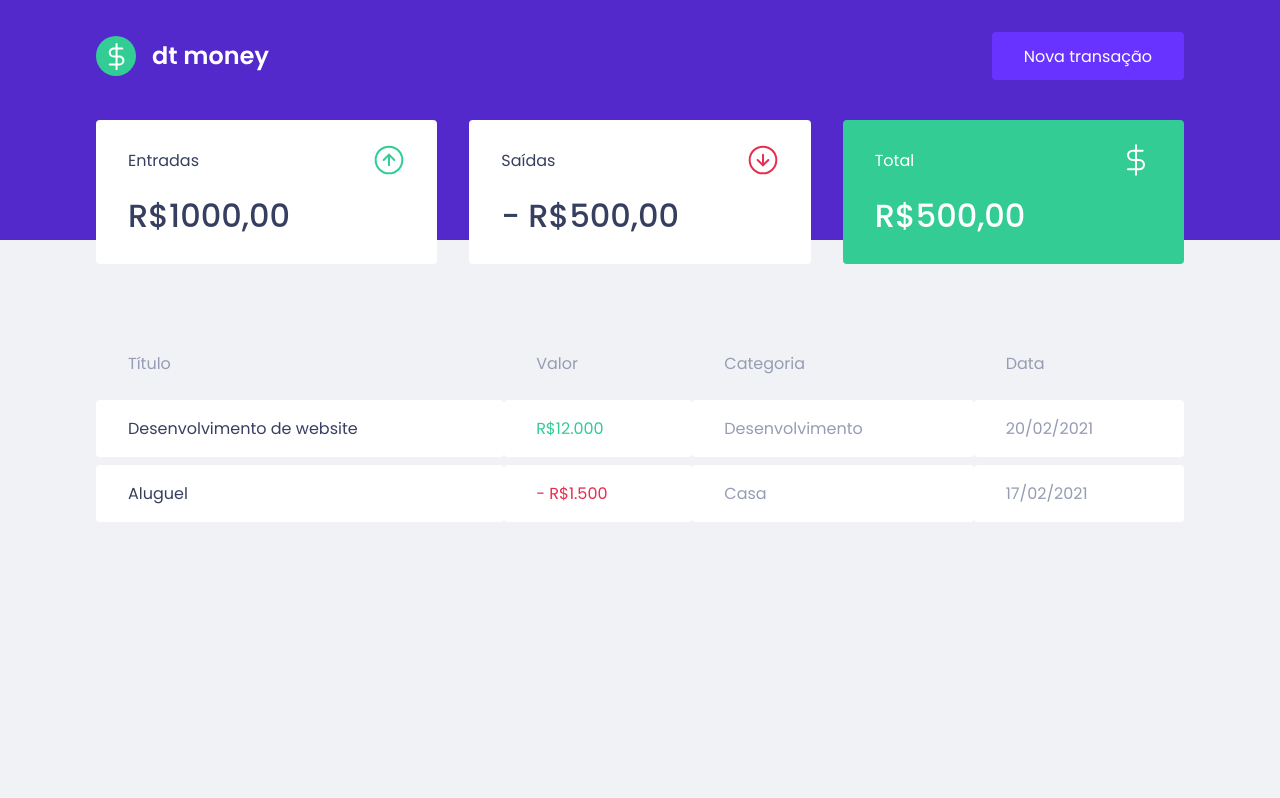
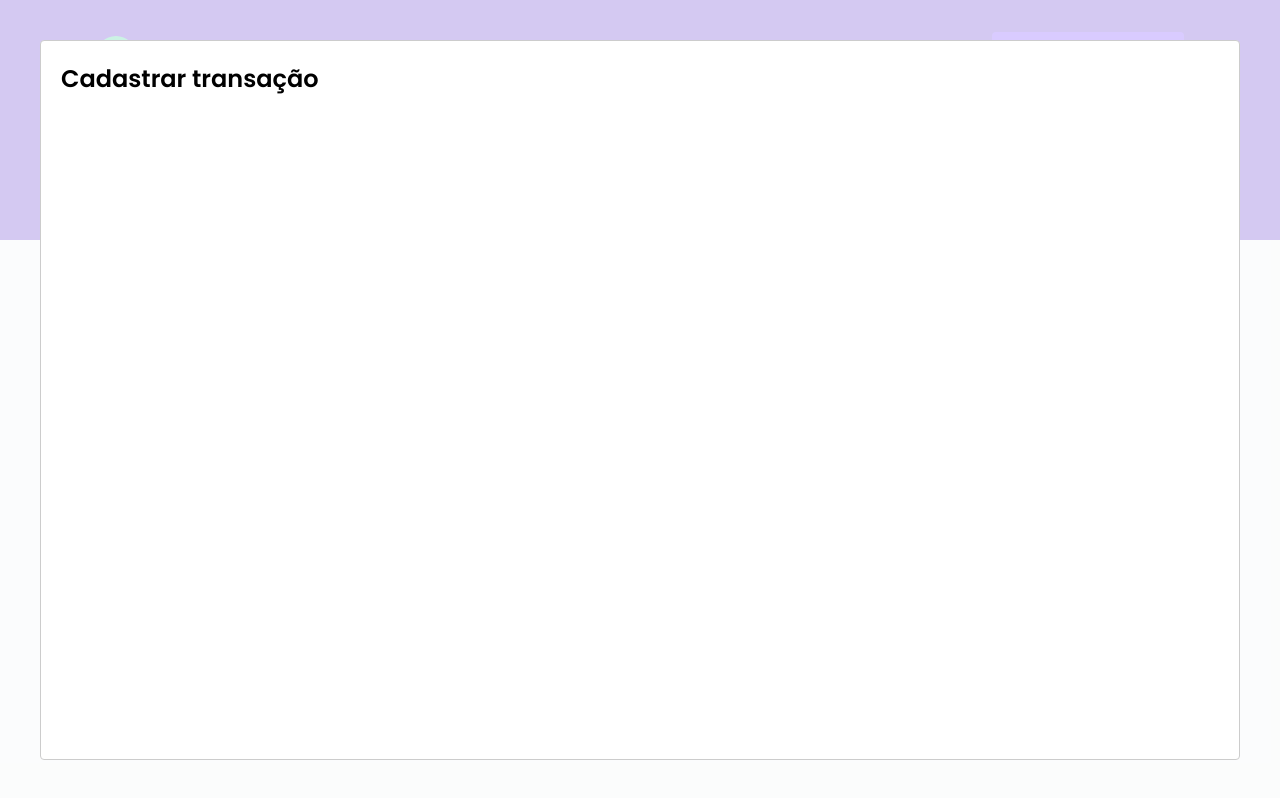
Before and after one commit to jrantunes/ignite-dtmoney, a React (Create React App) app: page / in a window 1280 px wide. Both pictures are taken after a click on the button "Nova transação". Built offline with nearby package versions, Linux system fonts and the light colour scheme; no server answers; what miragejs would draw is missing.

Commit message:
component: NewTransactionModal component created using react-modal

```diff
--- a/package.json
+++ b/package.json
@@ -7,6 +7,7 @@
     "miragejs": "^0.1.41",
     "react": "^17.0.1",
     "react-dom": "^17.0.1",
+    "react-modal": "^3.12.1",
     "react-scripts": "4.0.3",
     "styled-components": "^5.2.1",
     "web-vitals": "^1.0.1"
@@ -19,6 +20,7 @@
     "@types/node": "^12.0.0",
     "@types/react": "^17.0.0",
     "@types/react-dom": "^17.0.0",
+    "@types/react-modal": "^3.12.0",
     "@types/styled-components": "^5.1.9",
     "typescript": "^4.1.2"
   },
--- a/src/App.tsx
+++ b/src/App.tsx
@@ -1,12 +1,35 @@
+import { useState } from 'react';
+import Modal from 'react-modal';
 import { Dashboard } from "./components/Dashboard";
 import { Header } from "./components/Header";
+import { NewTransactionModal } from './components/NewTransactionModal';
+
 import { GlobalStyle } from "./styles/global";
 
+Modal.setAppElement('#root');
+
 export function App() {
+  const [isNewTransactionModalOpen, setIsNewTransactionModalOpen] = useState(false);
+
+  function handleOpenNewTransactionModal() {
+    setIsNewTransactionModalOpen(true);
+  }
+
+  function handleCloseNewTransactionModal() {
+    setIsNewTransactionModalOpen(false);
+  }
+
   return (
     <>
-      <Header />
+      <Header onOpenNewTransactionModal={handleOpenNewTransactionModal} />
+
       <Dashboard />
+
+      <NewTransactionModal
+        isOpen={isNewTransactionModalOpen}
+        onRequestClose={handleCloseNewTransactionModal}
+      />
+
       <GlobalStyle />
     </>
   );
--- a/src/components/Header/index.tsx
+++ b/src/components/Header/index.tsx
@@ -2,12 +2,16 @@
 
 import { Container, Content } from './styles';
 
-export function Header() {
+interface HeaderProps {
+  onOpenNewTransactionModal: () => void;
+}
+
+export function Header({ onOpenNewTransactionModal }: HeaderProps) {
   return (
     <Container>
       <Content>
         <img src={logoImg} alt="dt money"/>
-        <button type="button">
+        <button type="button" onClick={onOpenNewTransactionModal}>
           Nova transação
         </button>
       </Content>
--- /dev/null
+++ b/src/components/NewTransactionModal/index.tsx
@@ -0,0 +1,17 @@
+import Modal from 'react-modal';
+
+interface NewTransactionModalProps {
+  isOpen: boolean;
+  onRequestClose: () => void;
+}
+
+export function NewTransactionModal({ isOpen, onRequestClose }: NewTransactionModalProps) {
+  return (
+    <Modal
+        isOpen={isOpen}
+        onRequestClose={onRequestClose}
+      >
+        <h2>Cadastrar transação</h2>
+    </Modal>
+  );
+}
--- /dev/null
+++ b/src/components/NewTransactionModal/styles.ts
@@ -0,0 +1,3 @@
+import styled from "styled-components";
+
+export const Container = styled.div``;
```
Also changed, not shown: 1 other file (tests, documents, lock files or other folders).
